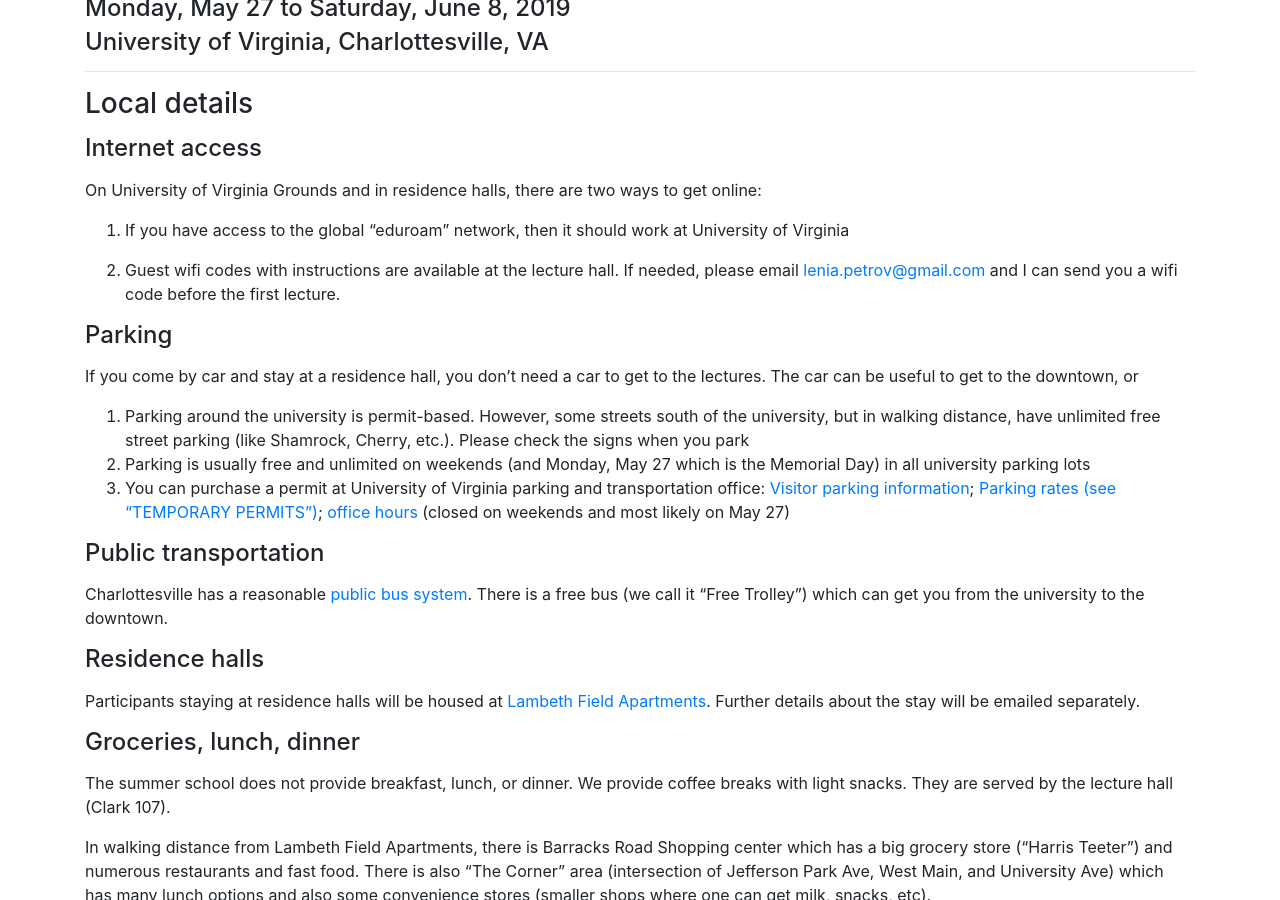
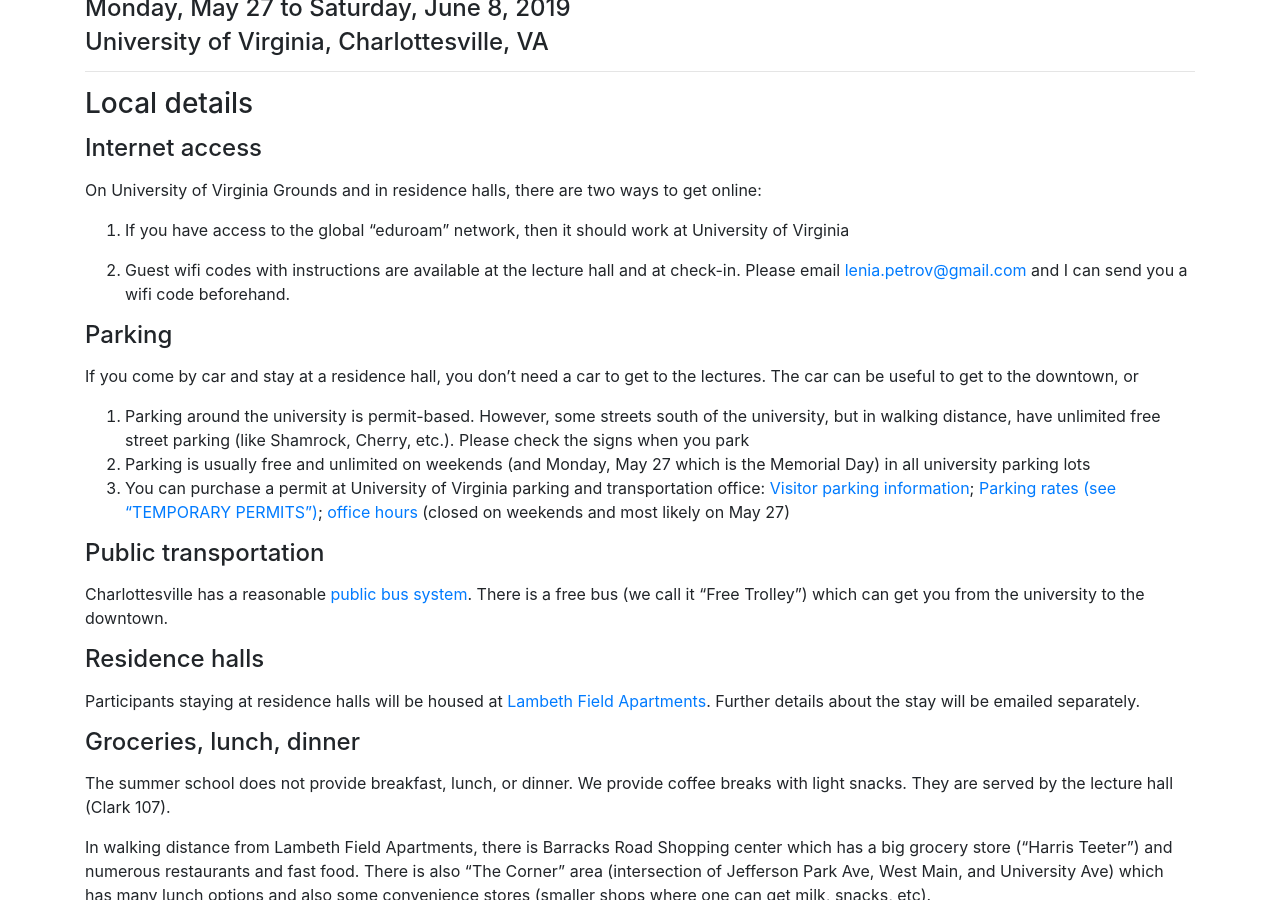
Before and after one commit to int-prob/int-prob-code, a Jekyll site: the page built from vipss2019/travel_local.md, in a window 1280 px wide and 900 px high, scrolled down 459 px. Built offline with Jekyll 4.4.1, drawn with Linux system fonts in a browser that asks for light colours; nearby versions of some CDN libraries.

Commit message:
Update travel_local.md

```diff
--- a/vipss2019/travel_local.md
+++ b/vipss2019/travel_local.md
@@ -24,7 +24,7 @@ On University of Virginia Grounds and in residence halls, there are two ways to
 
 1. If you have access to the global "eduroam" network, then it should work at University of Virginia
 
-2. Guest wifi codes with instructions are available at the lecture hall. If needed, please email <a href="mailto:lenia.petrov@gmail.com">lenia.petrov@gmail.com</a> and I can send you a wifi code before the first lecture.
+2. Guest wifi codes with instructions are available at the lecture hall and at check-in. Please email <a href="mailto:lenia.petrov@gmail.com">lenia.petrov@gmail.com</a> and I can send you a wifi code beforehand.
 
 <h3 class="mb-3">Parking</h3>
 
```
